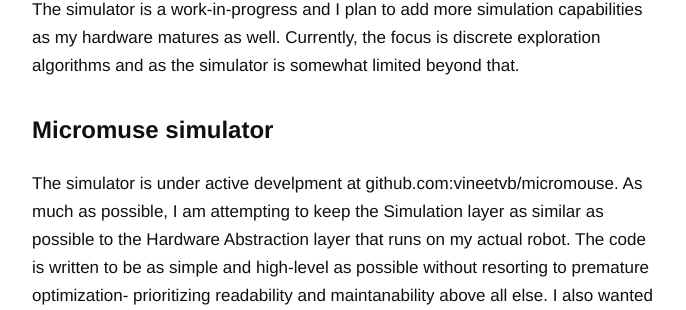
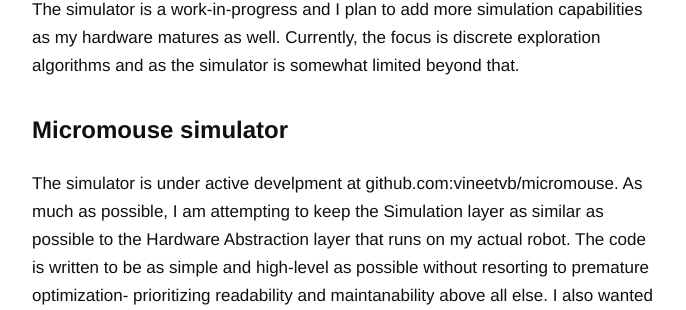
Before and after one commit to vineetvb/vineetvb.github.io, a Jekyll site: the page built from _posts/2018-02-18-micromouse-simulator.md, in a window 1280 px wide and 900 px high, scrolled down 1435 px. Shown: the part 144-454 px from the top of the window, without its empty margins (296-982 px from the left). Built offline with Jekyll 4.4.1, drawn with Linux system fonts in a browser that asks for light colours.

Commit message:
fixed typo

```diff
--- a/_posts/2018-02-18-micromouse-simulator.md
+++ b/_posts/2018-02-18-micromouse-simulator.md
@@ -24,7 +24,7 @@ Another problem testing your algorithms on hardware directly is the iteration ti
 
 The simulator is a work-in-progress and I plan to add more simulation capabilities as my hardware matures as well. Currently, the focus is discrete exploration algorithms and as the simulator is somewhat limited beyond that.
 
-## Micromuse simulator
+## Micromouse simulator
 
 The simulator is under active develpment at github.com:vineetvb/micromouse. As much as possible, I am attempting to keep the Simulation layer as similar as possible to the Hardware Abstraction layer that runs on my actual robot. The code is written to be as simple and high-level as possible without resorting to premature optimization- prioritizing readability and maintanability above all else. I also wanted people to download and be able to run the simulator on their machines as easily as possible, so I have minimized the dependencies needed to run it.
 
```
